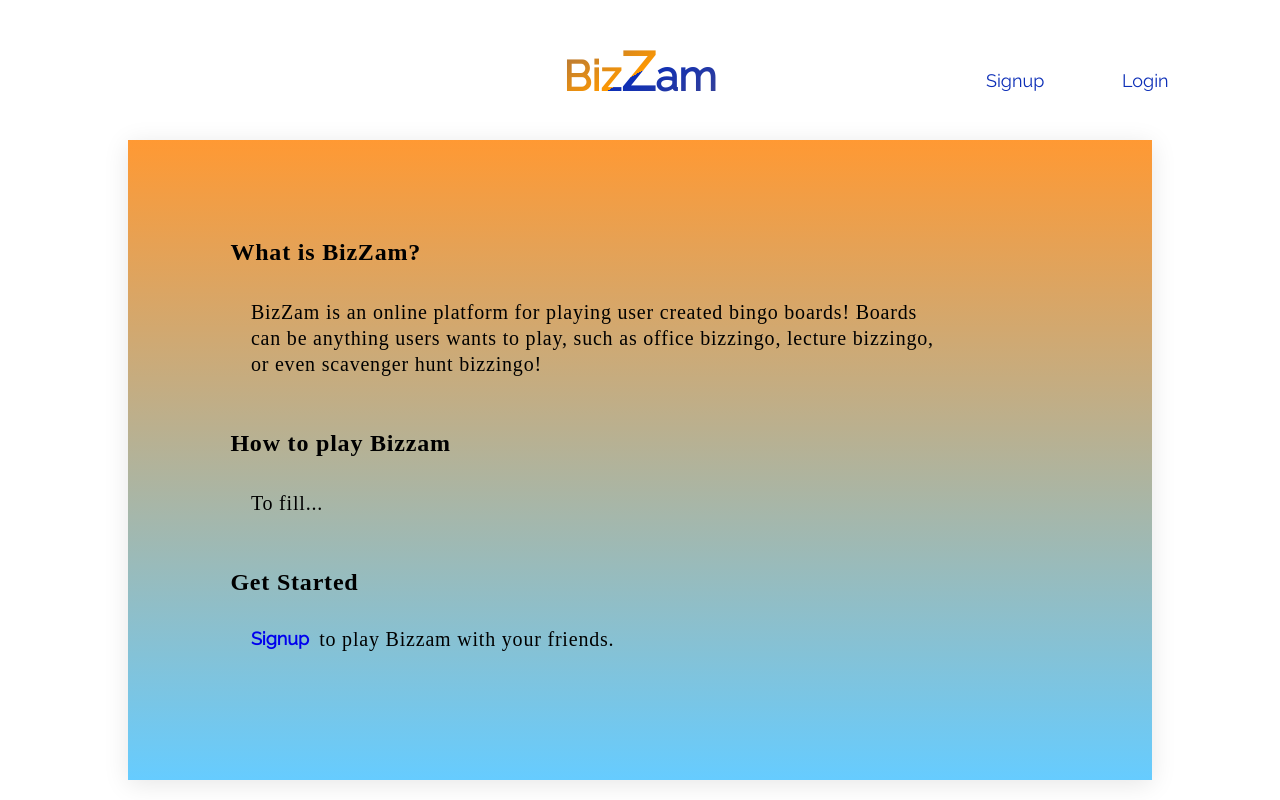
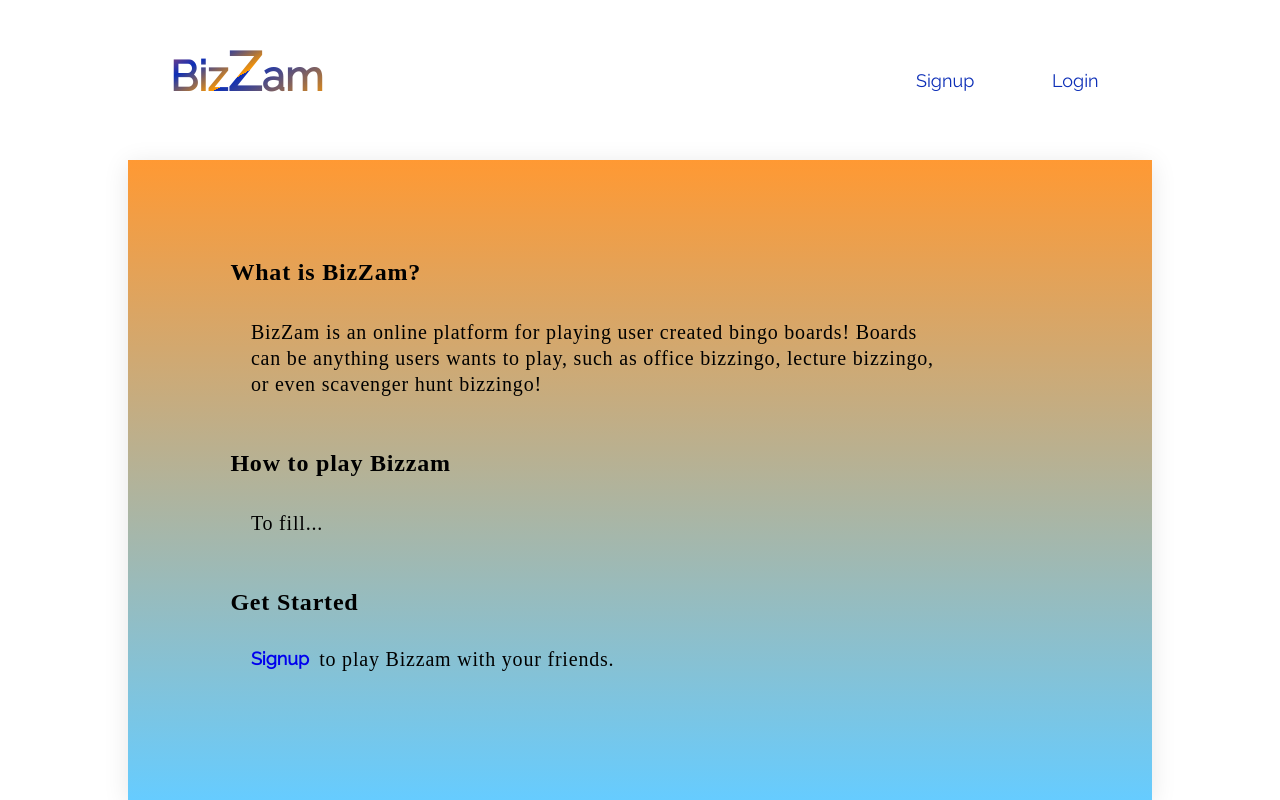
Before and after one commit to nerochen25/bizzam-flex-project, a React (Create React App) app in the folder frontend/: page /board in a window 1280 px wide. Shown: the top 800 px of the page. Built offline with nearby package versions, Linux system fonts and the light colour scheme.

Commit message:
Style navbar and create new branch navbar

```diff
--- a/frontend/src/actions/board_actions.js
+++ b/frontend/src/actions/board_actions.js
@@ -1,7 +1,7 @@
-import { getBoards, createBoard } from '../util/board_api_util';
+import { getBoards, getUserBoards, createBoard } from '../util/board_api_util';
 
 export const RECEIVE_BOARDS = "RECEIVE_BOARDS";
-// export const RECEIVE_USER_BOARDS = "RECEIVE_USER_BOARDS";
+export const RECEIVE_USER_BOARDS = "RECEIVE_USER_BOARDS";
 export const RECEIVE_NEW_BOARD = "RECEIVE_NEW_BOARD";
 
 export const receiveBoards = boards => ({
@@ -9,10 +9,10 @@ export const receiveBoards = boards => ({
   boards
 });
 
-// export const receiveUserBoards = boards => ({
-//   type: RECEIVE_USER_BOARDS,
-//   boards
-// });
+export const receiveUserBoards = boards => ({
+  type: RECEIVE_USER_BOARDS,
+  boards
+});
 
 export const receiveNewBoard = board => ({
   type: RECEIVE_NEW_BOARD,
@@ -25,11 +25,11 @@ export const fetchBoards = () => dispatch => (
     .catch(err => console.log(err))
 );
 
-// export const fetchUserBoards = id => dispatch => (
-//   getUserBoards(id)
-//     .then(boards => dispatch(receiveUserBoards(boards)))
-//     .catch(err => console.log(err))
-// );
+export const fetchUserBoards = id => dispatch => (
+  getUserBoards(id)
+    .then(boards => dispatch(receiveUserBoards(boards)))
+    .catch(err => console.log(err))
+);
 
 export const postBoard = data => dispatch => (
   createBoard(data)
--- a/frontend/src/components/board/board_container.js
+++ b/frontend/src/components/board/board_container.js
@@ -1,10 +1,10 @@
 import { connect } from 'react-redux';
 import { logout } from '../../actions/session_actions';
 import Board from './board.jsx';
-import {fetchBoards} from '../../actions/board_actions';
+import {fetchBoards, fetchUserBoards} from '../../actions/board_actions';
 
 const mapStateToProps = state => {
-
+    debugger
     return {
         loggedIn: state.session.isAuthenticated
     };
@@ -12,6 +12,7 @@ const mapStateToProps = state => {
 
 const mapDispatchToProps = dispatch => {
     return {
+        fetchUserBoards: () => dispatch(fetchUserBoards()),
         fetchBoards: () =>dispatch(fetchBoards()),
         logout: () => dispatch(logout())
     };
--- a/frontend/src/components/nav/navbar.css
+++ b/frontend/src/components/nav/navbar.css
@@ -193,3 +193,27 @@
     padding-top: 25px;
     font-family: 'Raleway', sans-serif;
 }
+
+.home-navbar {
+    display: flex;
+    flex-direction: row;
+    padding-left: 170px;
+    padding-right: 170px;
+
+}
+
+.navbar {
+    display: flex;
+    flex-direction: row;
+    position: absolute;
+    top: 60px;
+    right: 100px;
+}
+
+.logged-in-navbar {
+    display: flex;
+    flex-direction: row;
+    position: absolute;
+    top: 60px;
+    right: 100px;
+}
--- a/frontend/src/components/nav/navbar.jsx
+++ b/frontend/src/components/nav/navbar.jsx
@@ -18,15 +18,19 @@ class NavBar extends React.Component {
   getLinks() {
       if (this.props.loggedIn) {
         return (
-            <div>
-                <div className='loggedIn-navbar'>
-                    <Link to={'/bizzams'}>All BizZams</Link>
-                    <Link to={'/profile'}>Profile</Link>
-                    <Link to={'/new_bizzam'}>Write a BizZam</Link>
-                    <Link to={'/board'}>Board</Link>
+
+                <div className='logged-in-navbar'>
+                    <Link className="links1" to={'/bizzams'}>All BizZams</Link>
+                    <br />
+                    <Link className="links1" to={'/profile'}>Profile</Link>
+                    <br />
+                    <Link className="links1" to={'/new_bizzam'}>Write a BizZam</Link>
+                    <br />
+                    <Link className="links1" to={'/board'}>Board</Link>
+                    <br />
                     <button onClick={this.logoutUser}>Logout</button>
                 </div>
-            </div>
+
         );
       } else {
         return (
@@ -44,12 +48,14 @@ class NavBar extends React.Component {
   }
 
   render() {
-      return <div>
+      return <div className='home-navbar'>
+                <div>
                     <Link to='/' className="main-page-link">
                         <h1 className="project-title bounce-top">
                             <span className="blue">Biz</span>Z<span className="orange">am</span>
                         </h1>
                     </Link>
+                </div>
                 {this.getLinks()}
 			</div>;
   }
--- a/frontend/src/reducers/boards_reducer.js
+++ b/frontend/src/reducers/boards_reducer.js
@@ -1,8 +1,7 @@
-import { RECEIVE_BOARDS, RECEIVE_NEW_BOARD } from '../actions/board_actions';
+import { RECEIVE_BOARDS, RECEIVE_USER_BOARDS, RECEIVE_NEW_BOARD } from '../actions/board_actions';
 
 
 const BoardsReducer = (state = { all: {}, user: {}, new: undefined }, action) => {
-
     Object.freeze(state);
     let newState = Object.assign({}, state);
     switch(action.type) {
@@ -10,6 +9,10 @@ const BoardsReducer = (state = { all: {}, user: {}, new: undefined }, action) =>
         console.log('inside the board reducer');
 
         newState.all = action.boards.data;
+        return newState;
+
+        case RECEIVE_USER_BOARDS:
+        newState.user = action.boards.data;
         return newState;
 
         case RECEIVE_NEW_BOARD:
--- a/frontend/src/util/board_api_util.js
+++ b/frontend/src/util/board_api_util.js
@@ -8,5 +8,9 @@ export const createBoard = data => {
   return axios.post('/api/boards/', data)
 }
 
+export const getUserBoards = id => {
+  return axios.get(`/api/boards/${id}`)
+};
+
 // edit
 // delete
```
Lines whose indentation alone changed are shown as unchanged.
